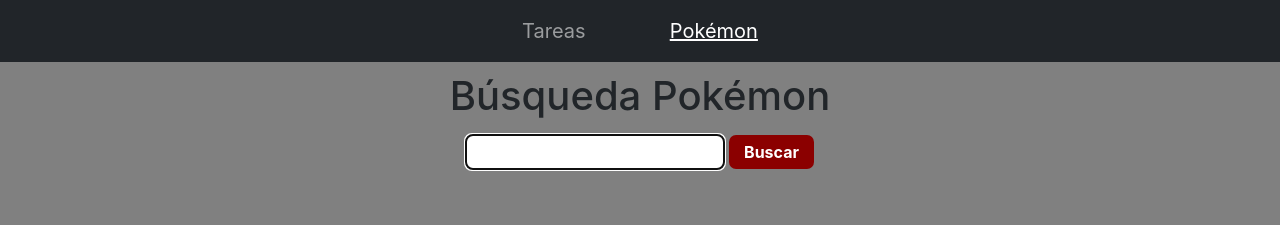
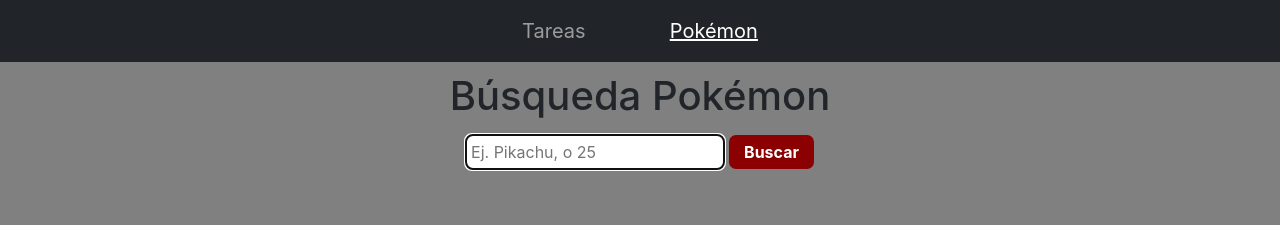
Before and after one commit to fraancofenoglio/ToDoList-and-PokeAPI-React, a React (Create React App) app: page /pokemon in a window 1280 px wide. Shown: the top 225 px of the page. Built offline with nearby package versions, Linux system fonts and the light colour scheme.

Commit message:
placeholder input pokemon

```diff
--- a/src/pages/Pokemon.jsx
+++ b/src/pages/Pokemon.jsx
@@ -35,7 +35,7 @@
         <h1 className="poke-titulo">Búsqueda Pokémon</h1>
 
         <form onSubmit={handleSubmit} action="">
-          <input autoFocus type="text" id="" onChange={ e => setValue(e.target.value)} />
+          <input autoFocus type="text" placeholder="Ej. Pikachu, o 25" onChange={ e => setValue(e.target.value)} />
           <button className="poke-boton" type="submit">Buscar</button>
         </form>
     </div>
```
